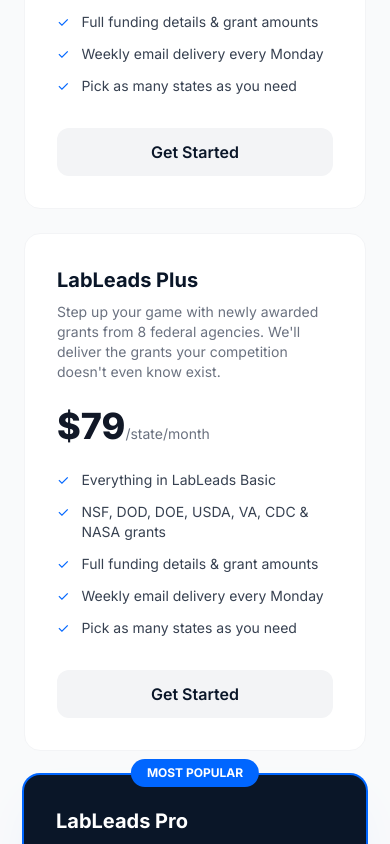
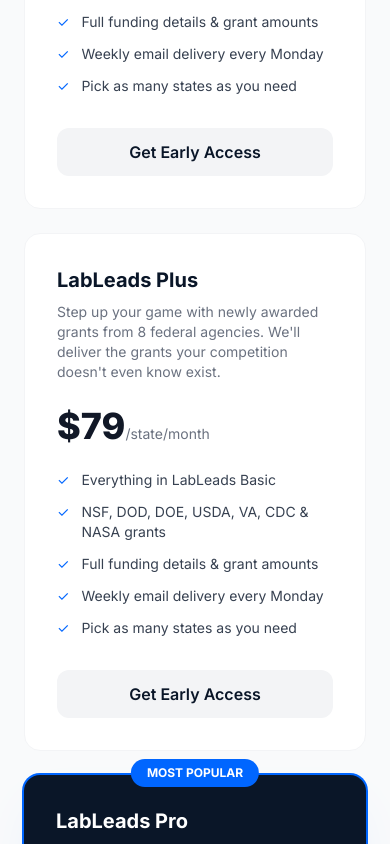
Before and after one commit to lableadmanager-bit/lableadspro-website, a Next.js app: page / in a window 390 px wide. Shown: the part 7160-8004 px from the top of the page. Built offline with nearby package versions, Linux system fonts and the light colour scheme.

Commit message:
Launch polish: fix CTA emoji, footer email, mobile nav animation, pricing → early access

```diff
--- a/src/components/CTA.tsx
+++ b/src/components/CTA.tsx
@@ -1,6 +1,7 @@
 "use client";
 
 import { useState, useRef } from "react";
+import { PartyPopper } from "lucide-react";
 
 const SCRIPT_URL = "https://script.google.com/macros/s/AKfycbybP6SsgfZ7L2nIuPTNPzoT9VY4D9UZqZ4HL2BmECStfsHq2fz7ECPbsaCuLcs-ICaTjQ/exec";
 
@@ -51,7 +52,7 @@
 
         {submitted ? (
           <div className="bg-[var(--color-accent)]/10 border border-[var(--color-accent)]/30 rounded-2xl p-8">
-            <div className="text-4xl mb-3">🎉</div>
+            <div className="flex justify-center mb-3"><PartyPopper className="w-10 h-10 text-[var(--color-accent)]" /></div>
             <h3 className="text-xl font-bold text-white mb-2">You&apos;re on the list!</h3>
             <p className="text-gray-400">
               We&apos;ll reach out soon with early access details. Keep an eye on your inbox.
--- a/src/components/Footer.tsx
+++ b/src/components/Footer.tsx
@@ -25,7 +25,7 @@
         </p>
 
         <div className="flex gap-6">
-          <a href="mailto:hello@lableadspro.com" className="text-sm text-gray-500 hover:text-gray-300 transition-colors">
+          <a href="mailto:info@lableadspro.com" className="text-sm text-gray-500 hover:text-gray-300 transition-colors">
             Contact
           </a>
         </div>
--- a/src/components/Header.tsx
+++ b/src/components/Header.tsx
@@ -64,8 +64,12 @@
       </div>
 
       {/* Mobile Nav */}
-      {mobileOpen && (
-        <div className="md:hidden bg-white border-t border-gray-100 px-6 py-4 space-y-4">
+      <div
+        className={`md:hidden bg-white border-t border-gray-100 overflow-hidden transition-all duration-300 ease-in-out ${
+          mobileOpen ? "max-h-60 opacity-100" : "max-h-0 opacity-0"
+        }`}
+      >
+        <div className="px-6 py-4 space-y-4">
           <a href="#how-it-works" onClick={() => setMobileOpen(false)} className="block text-sm text-[var(--color-gray-700)]">
             How It Works
           </a>
@@ -83,7 +87,7 @@
             Get Early Access
           </a>
         </div>
-      )}
+      </div>
     </header>
   );
 }
--- a/src/components/Pricing.tsx
+++ b/src/components/Pricing.tsx
@@ -12,8 +12,8 @@
       "Weekly email delivery every Monday",
       "Pick as many states as you need",
     ],
-    cta: "Get Started",
-    href: "/checkout?plan=basic",
+    cta: "Get Early Access",
+    href: "#cta",
     featured: false,
   },
   {
@@ -28,8 +28,8 @@
       "Weekly email delivery every Monday",
       "Pick as many states as you need",
     ],
-    cta: "Get Started",
-    href: "/checkout?plan=plus",
+    cta: "Get Early Access",
+    href: "#cta",
     featured: false,
   },
   {
@@ -45,8 +45,8 @@
       "Be the first rep to reach out",
       "Priority Monday AM delivery",
     ],
-    cta: "Get Started",
-    href: "/checkout?plan=pro",
+    cta: "Get Early Access",
+    href: "#cta",
     featured: true,
   },
 ];
```
